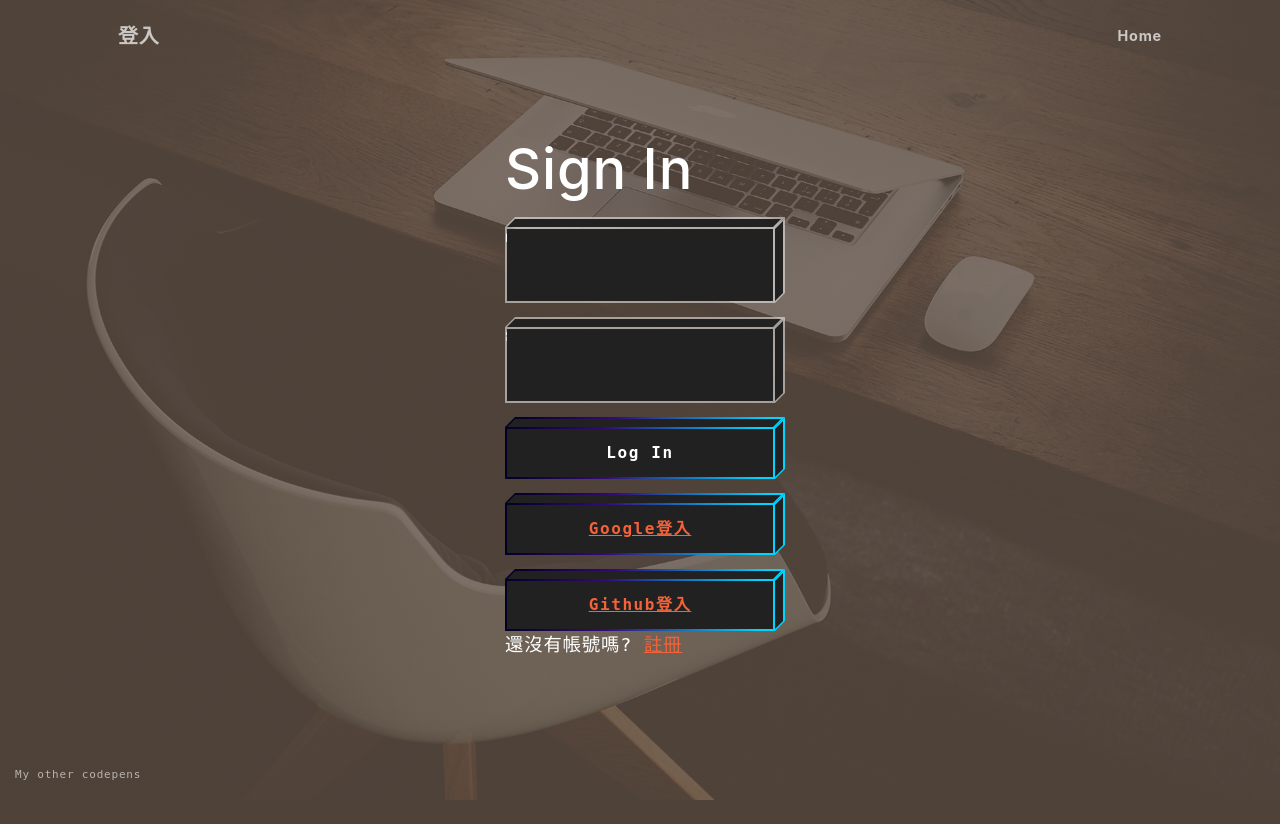
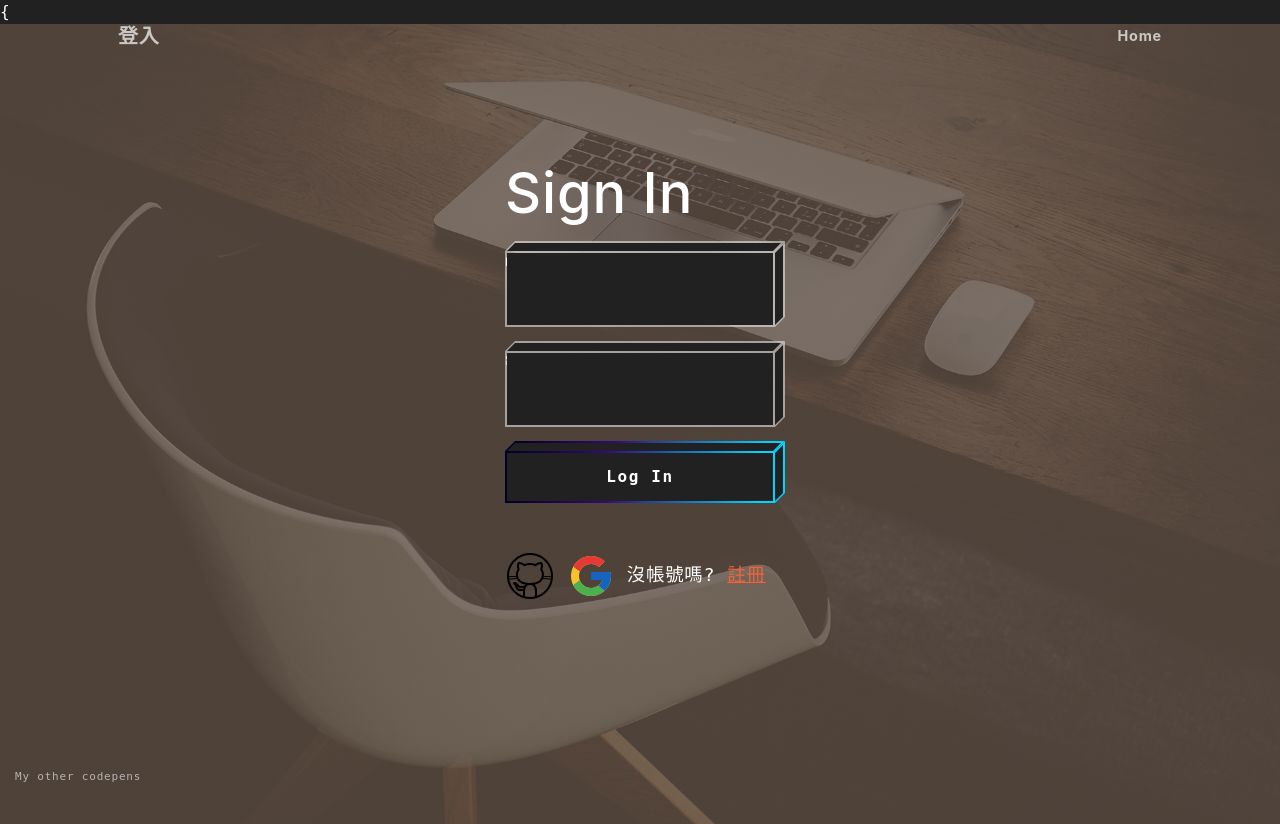
Before and after one commit to cycnqu/Alzheimer_web, a Django app: page /login/ in a window 1280 px wide. Before the commit the page ends 800 px from the top, so only its background shows below. Run offline with Django 4.2, Linux system fonts and the light colour scheme; parts of the project's set-up code (start-up, migrations or seed data) failed here and were passed over; some libraries are stand-ins or nearby versions.

Commit message:
20220422

```diff
--- a/Alzheimer_web/predict/views.py
+++ b/Alzheimer_web/predict/views.py
@@ -119,6 +119,7 @@ def D_model_predict(test_image):
     x = np.expand_dims(x,axis=0)
     #tqdm_callback = tfa.callbacks.TQDMProgressBar()
     preds = D_model.predict(x,use_multiprocessing=True)
+    print('D_predicted:',preds)
     Alzheimer_class ={'VeryMildDemented':preds[0][0],'ModerateDemented':preds[0][1],'MildDemented':preds[0][2],'NonDemented':preds[0][3]}
     answer = max(Alzheimer_class, key=Alzheimer_class.get)
     print('D_which possible:',answer,"{0:.0%}".format(preds.max()))
--- a/Alzheimer_web/templates/index.html
+++ b/Alzheimer_web/templates/index.html
@@ -237,7 +237,7 @@
                 <div class="row gx-4 gx-lg-5 justify-content-center">
                     <div class="col-lg-4 text-center mb-5 mb-lg-0">
                         <i class="bi-phone fs-2 mb-3 text-muted"></i>
-                        <div>+1 (555) 123-4567</div>
+                        <div>+886 (082) 313-600</div>
                     </div>
                 </div>
             </div>
--- a/Alzheimer_web/templates/login.html
+++ b/Alzheimer_web/templates/login.html
@@ -1,4 +1,4 @@
-{% extends 'base.html' %}
+{{% extends 'base.html' %}
 {% load socialaccount %}
 {% load static %}
 
@@ -58,37 +58,14 @@
             My other codepens
           </a>
         </div>
-        <button class='btn block-cube block-cube-hover' type='submit'>
-            <div class='bg-top'>
-                <div class='bg-inner'></div>
-            </div>
-            <div class='bg-right'>
-              <div class='bg-inner'></div>
-            </div>
-            <div class='bg'>
-              <div class='bg-inner'></div>
-            </div>
-            <div class='text'>
-                <a  href="{% provider_login_url 'google' method='oauth2' %}">Google登入</a>
-            </div>
-        </button>
         </br>
-        <button class='btn block-cube block-cube-hover' type='submit'>
-            <div class='bg-top'>
-                <div class='bg-inner'></div>
-            </div>
-            <div class='bg-right'>
-              <div class='bg-inner'></div>
-            </div>
-            <div class='bg'>
-              <div class='bg-inner'></div>
-            </div>
-            <div class='text'>
-              {% csrf_token %}
-                <a  href="{% provider_login_url 'github' %}">Github登入</a>
-            </div>
-        </button>
-        <p>還沒有帳號嗎? <a href="{% url 'Register' %}">註冊</a></p>
+        <div>
+          <p>
+          <a  href="{% provider_login_url 'github' %}"><img src="{% static 'img/github.png'%}" alt="github login" ></a>
+          <a  href="{% provider_login_url 'google' method='oauth2' %}"><img src="{% static 'img/google.png'%}" alt="google login" ></a>
+          沒帳號嗎? <a href="{% url 'Register' %}">註冊</a>
+          </p>
+        </div>
     </form>
     {% for message in messages %}
 
```
Also changed, not shown: Alzheimer_web/db.sqlite3, Alzheimer_web/static/img/github.png (added), Alzheimer_web/static/img/google.png (added).
